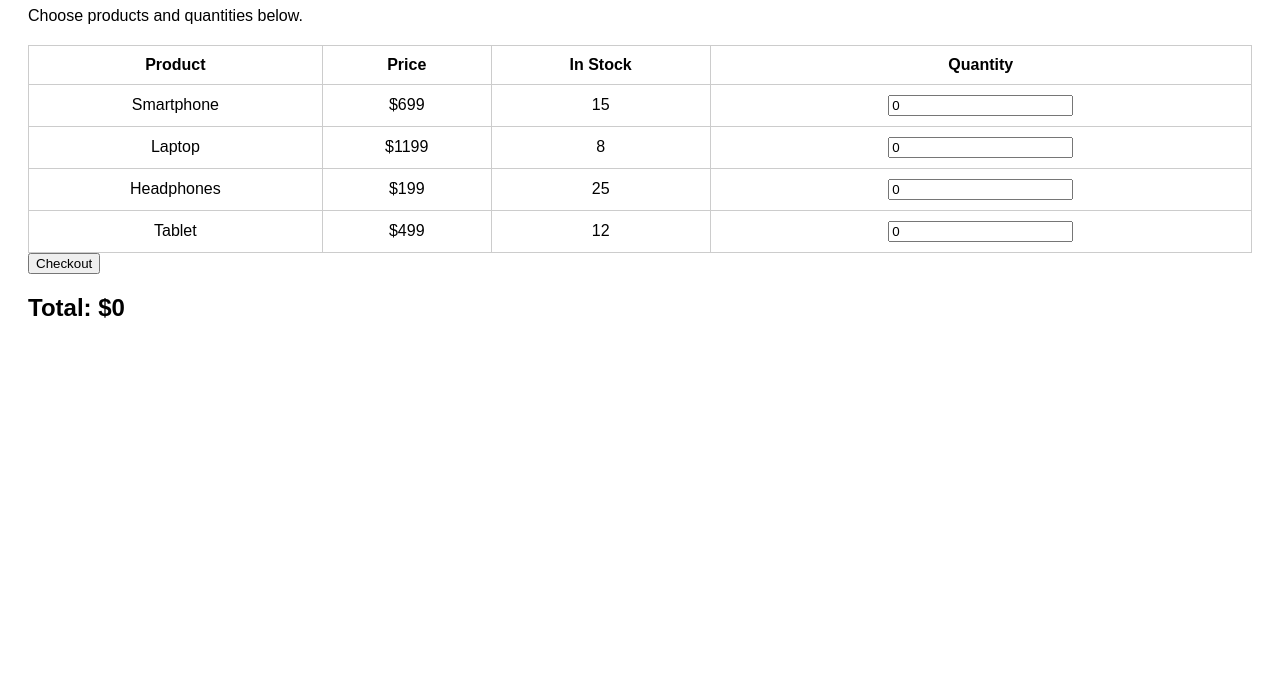
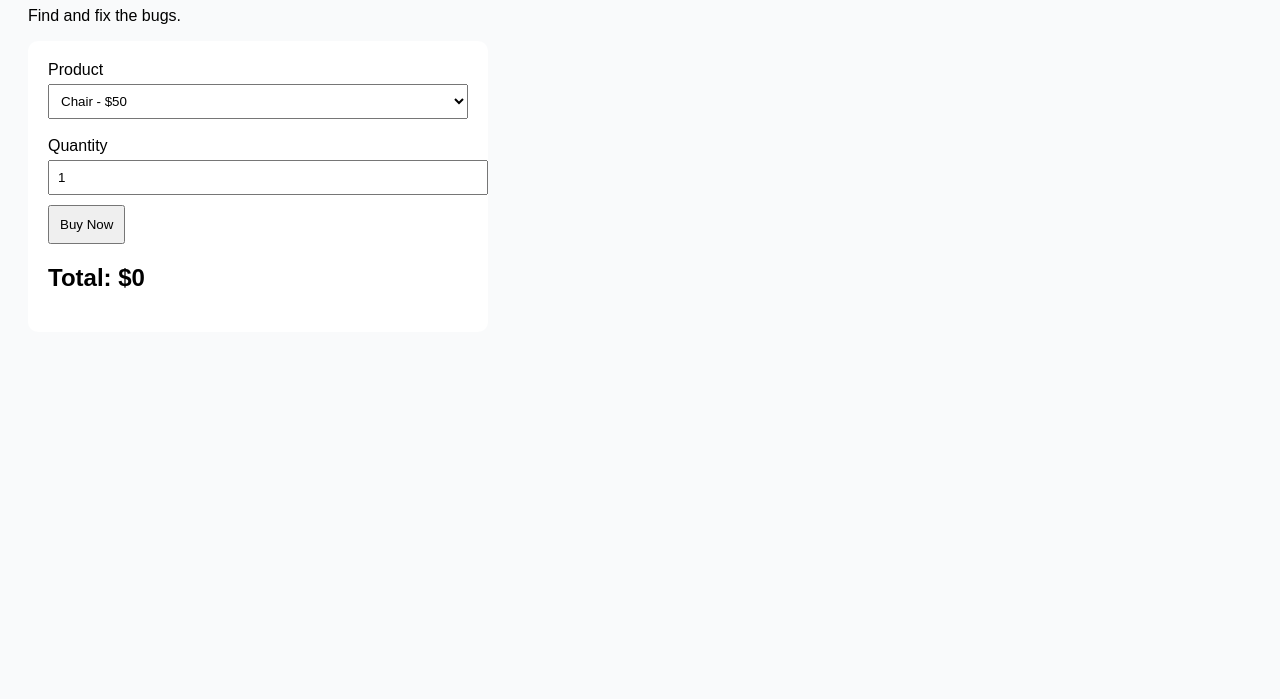
Before and after one commit to sairabhanudude/test_repo, a plain HTML site: page index.html in a window 1280 px wide. Shown: the part 101-800 px from the top of the page. Drawn offline with Linux system fonts and the light colour scheme.

Commit message:
Update HTML structure and styling for GlitchShop

```diff
--- a/index.html
+++ b/index.html
@@ -1,133 +1,99 @@
 <!DOCTYPE html>
 <html lang="en">
 <head>
-  <meta charset="UTF-8" />
-  <meta name="viewport" content="width=device-width, initial-scale=1.0" />
-  <title>Electro Mart</title>
+  <meta charset="UTF-8">
+  <meta name="viewport" content="width=device-width, initial-scale=1.0">
+  <title>GlitchShop</title>
   <style>
-    body { font-family: Arial, sans-serif; padding: 20px; }
-    h1 { text-align: center; }
-    table { width: 100%; border-collapse: collapse; margin-top: 20px; }
-    th, td { border: 1px solid #ccc; padding: 10px; text-align: center; }
-    #resetFlash { position: fixed; top: 0; left: 0; right: 0; bottom: 0;
-                  border: 5px solid transparent; pointer-events: none; }
+    body { font-family: Arial; background:#f9fafb; padding:20px; }
+    h1 { color:#111827; }
+    .card { background:white; padding:20px; border-radius:10px; width:420px; }
+    select, input { width:100%; padding:8px; margin-top:5px; }
+    button { margin-top:10px; padding:10px; cursor:pointer; }
   </style>
 </head>
 <body>
-  <h1>ElectroMart</h1>
-  <p>Choose products and quantities below.</p>
+  <h1>GlitchShop</h1>
+  <p>Find and fix the bugs.</p>
 
-  <table>
-    <thead>
-      <tr>
-        <th>Product</th>
-        <th>Price</th>
-        <th>In Stock</th>
-        <th>Quantity</th>
-      </tr>
-    </thead>
-    <tbody>
-      <tr>
-        <td>Smartphone</td>
-        <td>$699</td>
-        <td id="stock-phone">15</td>
-        <td><input id="qty-phone" type="number" min="0" value="0"></td>
-      </tr>
-      <tr>
-        <td>Laptop</td>
-        <td>$1199</td>
-        <td id="stock-laptop">8</td>
-        <td><input id="qty-laptop" type="number" min="0" value="0"></td>
-      </tr>
-      <tr>
-        <td>Headphones</td>
-        <td>$199</td>
-        <td id="stock-headphones">25</td>
-        <td><input id="qty-headphones" type="number" min="0" value="0"></td>
-      </tr>
-      <tr>
-        <td>Tablet</td>
-        <td>$499</td>
-        <td id="stock-tablet">12</td>
-        <td><input id="qty-tablet" type="number" min="0" value="0"></td>
-      </tr>
-    </tbody>
-  </table>
+  <div class="card">
+    <label>Product</label>
+    <select id="product">
+      <option value="chair">Chair - $50</option>
+      <option value="desk">Desk - $150</option>
+      <option value="lamp">Lamp - $30</option>
+    </select>
 
-  <button id="checkoutBtn">Checkout</button>
+    <br><br>
+    <label>Quantity</label>
+    <input id="qty" type="number" value="1">
 
-  <h2>Total: $<span id="total">0</span></h2>
+    <br>
+    <button onclick="buy()">Buy Now</button>
 
-  <div id="resetFlash"></div>
+    <h2 id="total">Total: $0</h2>
+    <p id="msg"></p>
+  </div>
 
   <script>
-    // Default stocks for admin reset
-    const defaultStock = {
-      phone: 15,
-      laptop: 8,
-      headphones: 25,
-      tablet: 12
+    const prices = {
+      chair: 50,
+      desk: 150,
+      lamp: 30
     };
 
-    // Restore from localStorage
-    function loadState() {
-      const saved = JSON.parse(localStorage.getItem("estore"));
-      if (saved) {
-        document.getElementById("stock-phone").textContent = saved.phone;
-        document.getElementById("stock-laptop").textContent = saved.laptop;
-        document.getElementById("stock-headphones").textContent = saved.headphones;
-        document.getElementById("stock-tablet").textContent = saved.tablet;
-      }
-    }
-    loadState();
+    function buy() {
+      let p = document.getElementById('product').value;
+      let q = document.getElementById('qty').value;
 
-    function saveState() {
-      const state = {
-        phone: parseInt(document.getElementById("stock-phone").textContent),
-        laptop: parseInt(document.getElementById("stock-laptop").textContent),
-        headphones: parseInt(document.getElementById("stock-headphones").textContent),
-        tablet: parseInt(document.getElementById("stock-tablet").textContent)
-      };
-      localStorage.setItem("estore", JSON.stringify(state));
+      // BUG 1: Desk price wrong occasionally
+      let price = prices[p];
+      if (p === 'desk' && Math.random() > 0.8) price = 100;
+
+      // BUG 2: String concatenation instead of multiplication for lamp
+      let total;
+      if (p === 'lamp') {
+        total = price + q;
+      } else {
+        total = price * q;
       }
 
-    document.getElementById("checkoutBtn").addEventListener("click", () => {
-      const phone = parseInt(document.getElementById("qty-phone").value);
-      const laptop = parseInt(document.getElementById("qty-laptop").value);
-      const headphones = parseInt(document.getElementById("qty-headphones").value);
-      const tablet = parseInt(document.getElementById("qty-tablet").value);
+      // BUG 3: NaN not handled
+      document.getElementById('total').innerText = "Total: $" + total;
 
-      // BUGS intentionally included (not listed here for brevity)
+      // BUG 4: Success message always shows
+      document.getElementById('msg').innerText = "Purchase completed";
 
-      let total = phone * 699 + laptop * 1199 + headphones * 199 + tablet * 499;
-      document.getElementById("total").textContent = total;
+      // BUG 5: Message changes randomly later
+      setTimeout(() => {
+        if (Math.random() > 0.7) {
+          document.getElementById('msg').innerText = "Error processing order";
+        }
+      }, 1500);
 
-      // Reduce stock
-      document.getElementById("stock-phone").textContent -= phone;
-      document.getElementById("stock-laptop").textContent -= laptop;
-      document.getElementById("stock-headphones").textContent -= headphones;
-      document.getElementById("stock-tablet").textContent -= tablet;
+      // BUG 6: Large quantity breaks UI
+      if (q > 1000) {
+        document.getElementById('total').innerText = "Total: $" + (total / 0);
+      }
 
-      saveState();
-    });
+      // BUG 7: DOM overwrite using innerHTML (unsafe)
+      if (p === 'chair') {
+        document.getElementById('total').innerHTML = "Total: <b>$" + total + "</b>";
+      }
 
-    // Hidden Admin Reset CTRL + ALT + R
-    document.addEventListener("keydown", (e) => {
-      if (e.ctrlKey && e.altKey && e.key === "r") {
-        localStorage.removeItem("estore");
+      // BUG 8: Hidden logic bug
+      if (q == "2") {
+        document.getElementById('msg').innerText = "Special discount applied";
+      }
 
-        document.getElementById("stock-phone").textContent = defaultStock.phone;
-        document.getElementById("stock-laptop").textContent = defaultStock.laptop;
-        document.getElementById("stock-headphones").textContent = defaultStock.headphones;
-        document.getElementById("stock-tablet").textContent = defaultStock.tablet;
+      // BUG 9: Floating precision issue
+      if (p === 'lamp') {
+        document.getElementById('total').innerText = "Total: $" + (0.1 + 0.2) * q;
+      }
 
-        const flash = document.getElementById("resetFlash");
-        flash.style.borderColor = "lime";
-        setTimeout(() => flash.style.borderColor = "transparent", 300);
-
-        saveState();
+      // BUG 10: Inconsistent state when switching products quickly
+      window.lastProduct = p;
     }
-    });
   </script>
 </body>
 </html>
```
Lines whose indentation alone changed are shown as unchanged.
